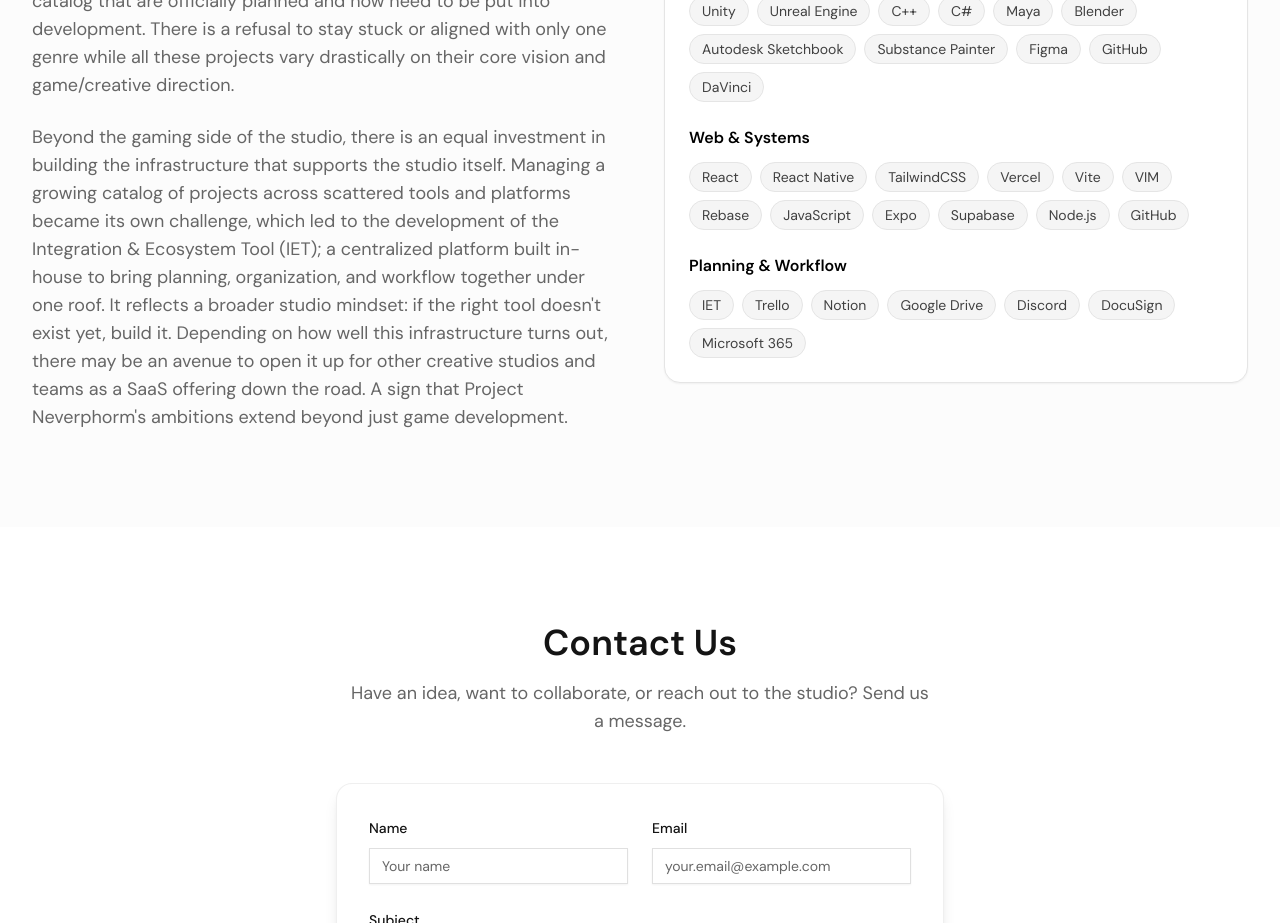
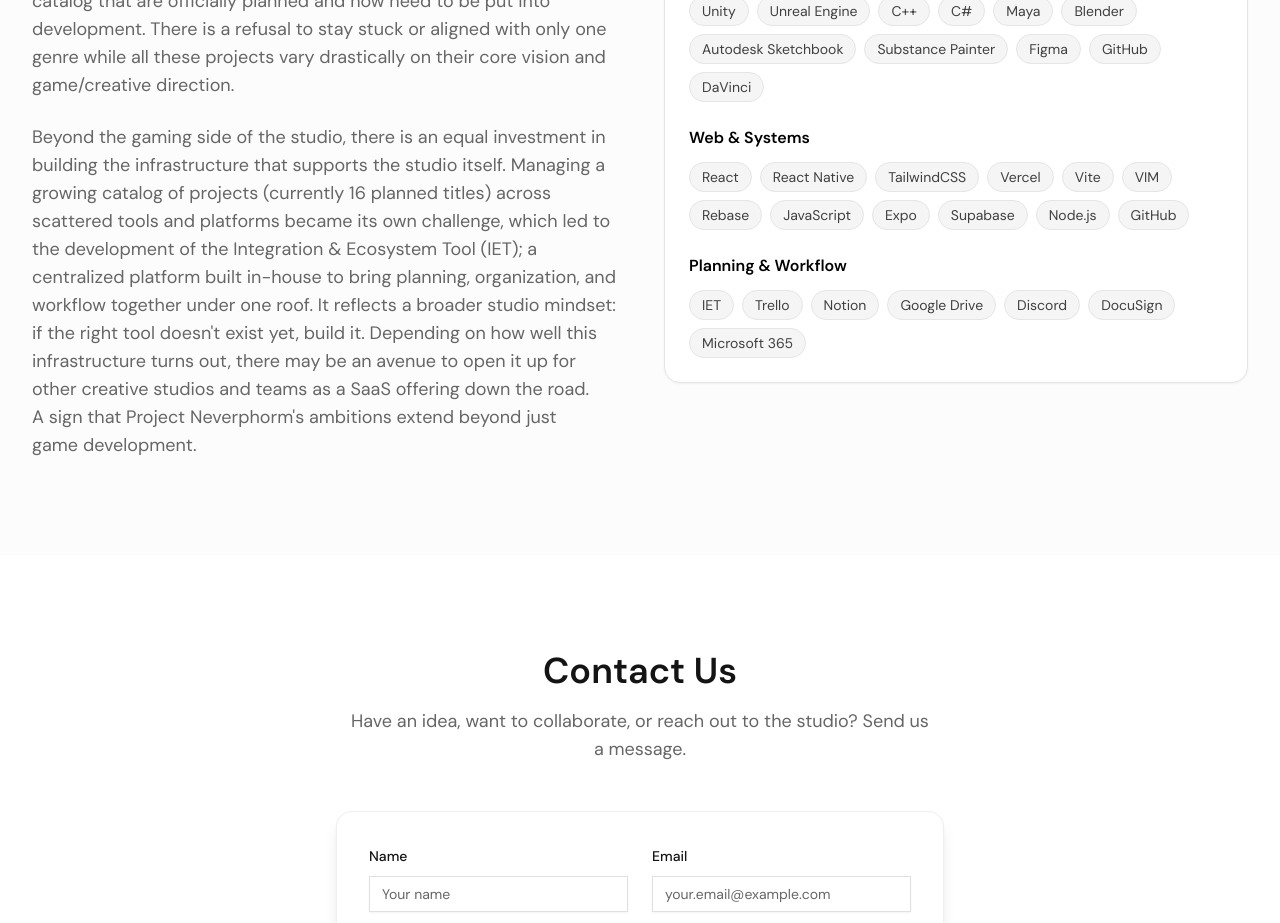
Before and after one commit to Minxci/neverphorm-site, a React (Vite) app in the folder apps/web/: page / in a window 1280 px wide. Shown: the part 1380-2303 px from the top of the page. Built offline with nearby package versions, Linux system fonts and the light colour scheme; the HTML template or start-up script is replaced by a standard one; what pocketbase would draw is missing.

Commit message:
edited a couple things

```diff
--- a/apps/web/src/pages/HomePage.jsx
+++ b/apps/web/src/pages/HomePage.jsx
@@ -122,7 +122,7 @@
                 </p>
                 <p>
                   Beyond the gaming side of the studio, there is an equal investment in building the infrastructure that supports the
-                  studio itself. Managing a growing catalog of projects across scattered tools and platforms became its own challenge,
+                  studio itself. Managing a growing catalog of projects (currently 16 planned titles) across scattered tools and platforms became its own challenge,
                   which led to the development of the Integration & Ecosystem Tool (IET); a centralized platform built in-house to bring planning,
                   organization, and workflow together under one roof. It reflects a broader studio mindset: if the right tool doesn't exist yet, build it.
                   Depending on how well this infrastructure turns out, there may be an avenue to open it up for other creative studios and teams as a
--- a/apps/web/src/pages/Mobile/VecPulse.jsx
+++ b/apps/web/src/pages/Mobile/VecPulse.jsx
@@ -110,7 +110,9 @@
                   change at the shop, waiting on the wife to get done
                   shopping while the husband sits in the car because he
                   refused to go into target, and many other time wasting
-                  scenarios.
+                  scenarios. Another thing to add here is the reasoning why it's a
+                  paid game. I've played mobile games and almost every time there's ads.
+                  One-time payment, zero ads thrown in your face. Sounds better.
                 </p>
               </Section>
 
```
